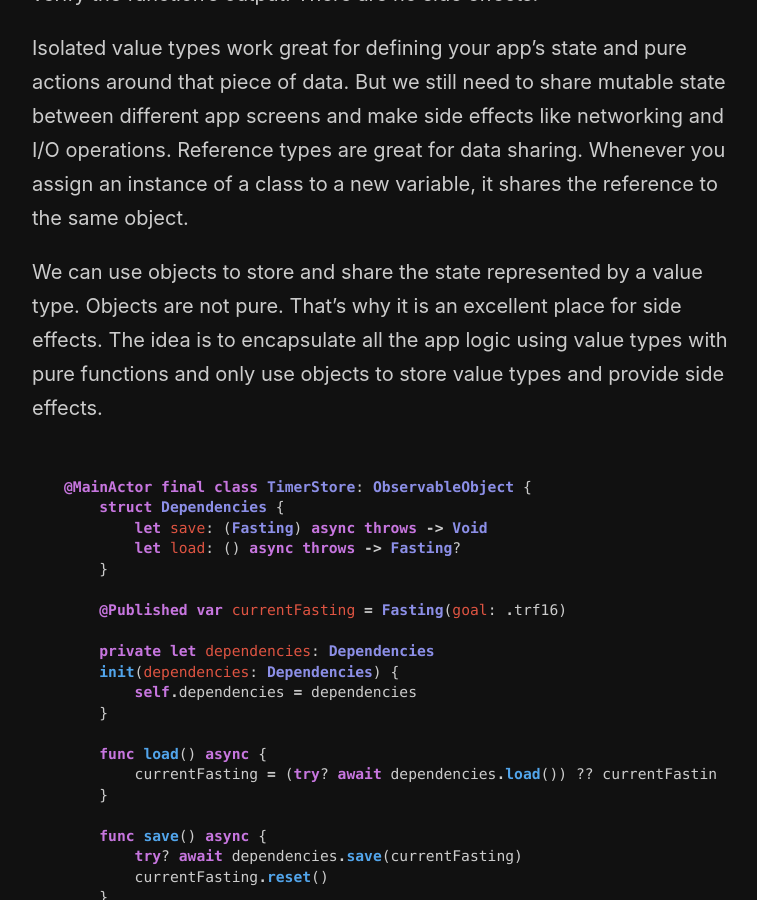
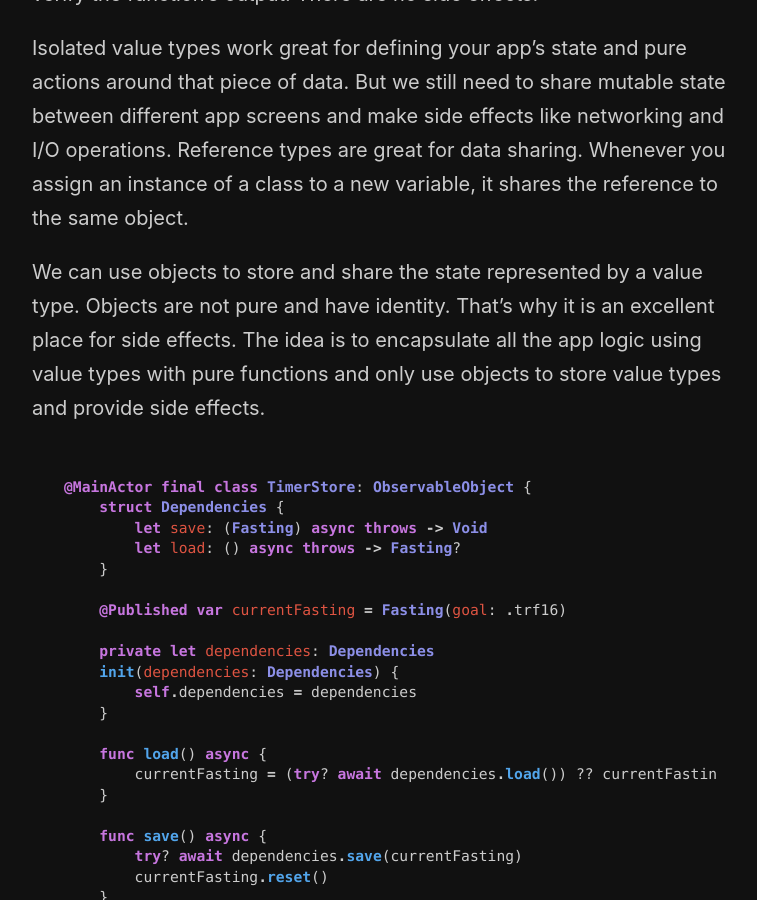
Before and after one commit to mecid/mecid.github.io, a Jekyll site: the page built from _posts/2022-03-01-functional-core-imperative-shell-in-swift.md, in a window 1280 px wide and 900 px high, scrolled down 1788 px. Shown: the whole window, without its empty margins (258-1015 px from the left). Built offline with Jekyll 4.4.1, drawn with Linux system fonts in a browser that asks for light colours.

Commit message:
another fix in functional core imperative shell post

````diff
--- a/_posts/2022-03-01-functional-core-imperative-shell-in-swift.md
+++ b/_posts/2022-03-01-functional-core-imperative-shell-in-swift.md
@@ -56,7 +56,7 @@ Even mutating functions in your value types create a new copy and reassign it to
 
 Isolated value types work great for defining your app's state and pure actions around that piece of data. But we still need to share mutable state between different app screens and make side effects like networking and I/O operations. Reference types are great for data sharing. Whenever you assign an instance of a class to a new variable, it shares the reference to the same object.
 
-We can use objects to store and share the state represented by a value type. Objects are not pure. That's why it is an excellent place for side effects. The idea is to encapsulate all the app logic using value types with pure functions and only use objects to store value types and provide side effects.
+We can use objects to store and share the state represented by a value type. Objects are not pure and have identity. That's why it is an excellent place for side effects. The idea is to encapsulate all the app logic using value types with pure functions and only use objects to store value types and provide side effects.
 
 ```swift
 @MainActor final class TimerStore: ObservableObject {
````
